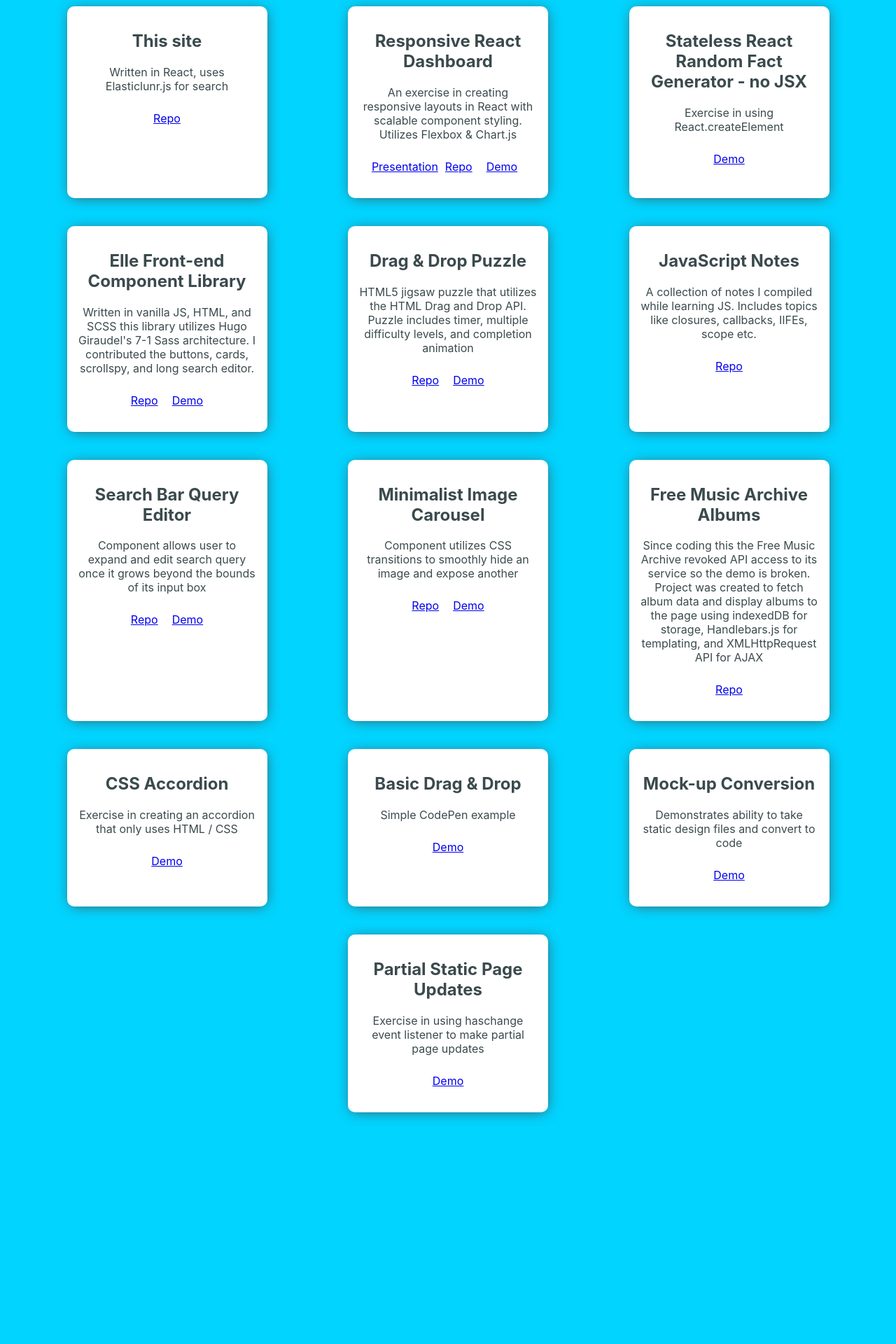
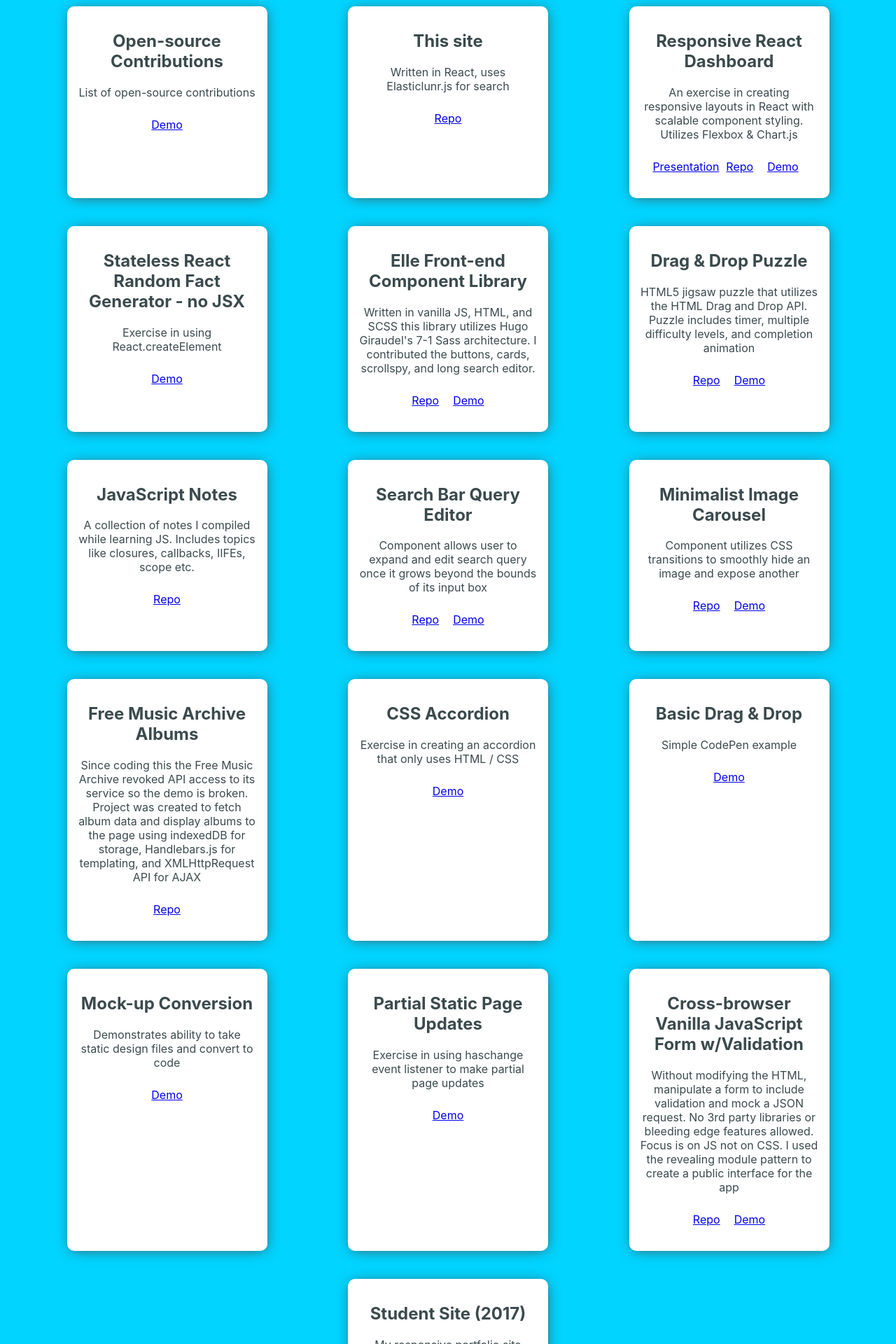
Before and after one commit to strtw/Personal-Site, a React (Create React App) app: page / in a window 1280 px wide. Shown: the part 220-2140 px from the top of the page at 70% size. Before the commit the page ends 1829 px from the top, so only its background shows below. Built offline with nearby package versions, Linux system fonts and the light colour scheme.

Commit message:
added open source contribs

```diff
--- a/public/index.html
+++ b/public/index.html
@@ -2,7 +2,7 @@
 <html lang="en">
   <head>
     <meta charset="utf-8" />
-    <link rel="shortcut icon" href="%PUBLIC_URL%/favicon.ico" />
+    <link rel="shortcut icon" href="%PUBLIC_URL%favicon.ico" />
     <meta name="viewport" content="width=device-width, initial-scale=1" />
     <meta name="theme-color" content="#000000" />
     <script src="%PUBLIC_URL%/elasticlunr.js"></script>
--- a/src/summaryData.js
+++ b/src/summaryData.js
@@ -1,7 +1,14 @@
 import { yieldExpression } from "@babel/types";
-
+//add bash scripting projects
 const summaryData = {data:[
-    {
+  {
+    id: 16,
+    title: "Open-source Contributions",
+    summary: "List of open-source contributions",
+    demo:'https://codepen.io/stw/pen/xxKPpmY',
+    tags:['Open-source','documentation','gulp','sass','scss']
+  },
+  {
       id: 0,
       title: "This site",
       summary: "Written in React, uses Elasticlunr.js for search",
@@ -99,6 +106,22 @@ const summaryData = {data:[
       demo:'https://codepen.io/stw/pen/dWzZBL',
       tags:['Events','Partial Page Updates', 'static']
     },
+    {
+      id: 14,
+      title: "Cross-browser Vanilla JavaScript Form w/Validation",
+      summary: "Without modifying the HTML, manipulate a form to include validation and mock a JSON request. No 3rd party libraries or bleeding edge features allowed. Focus is on JS not on CSS. I used the revealing module pattern to create a public interface for the app",
+      repository:'https://bitbucket.org/strtw/dom_only_form_validation/src/master/',
+      demo:'http://dom-form.surge.sh/',
+      tags:['DOM','Partial Page Updates', 'JSON','Document Fragment','Module']
+    },
+    {
+      id: 15,
+      title: "Student Site (2017)",
+      summary: "My responsive portfolio site completed in 2017. Designed and built w/out templates or boilerplate. BEM-like CSS naming convention, Gulp for build, SASS/SCSS",
+      repository:'https://github.com/strtw/personal_site',
+      demo:'http://stuwood.surge.sh/dest/html/index.html',
+      tags:['DOM','BEM','gulp','sass','scss']
+    }
 
   ]}
 
```
Also changed, not shown: public/manifest.json.
